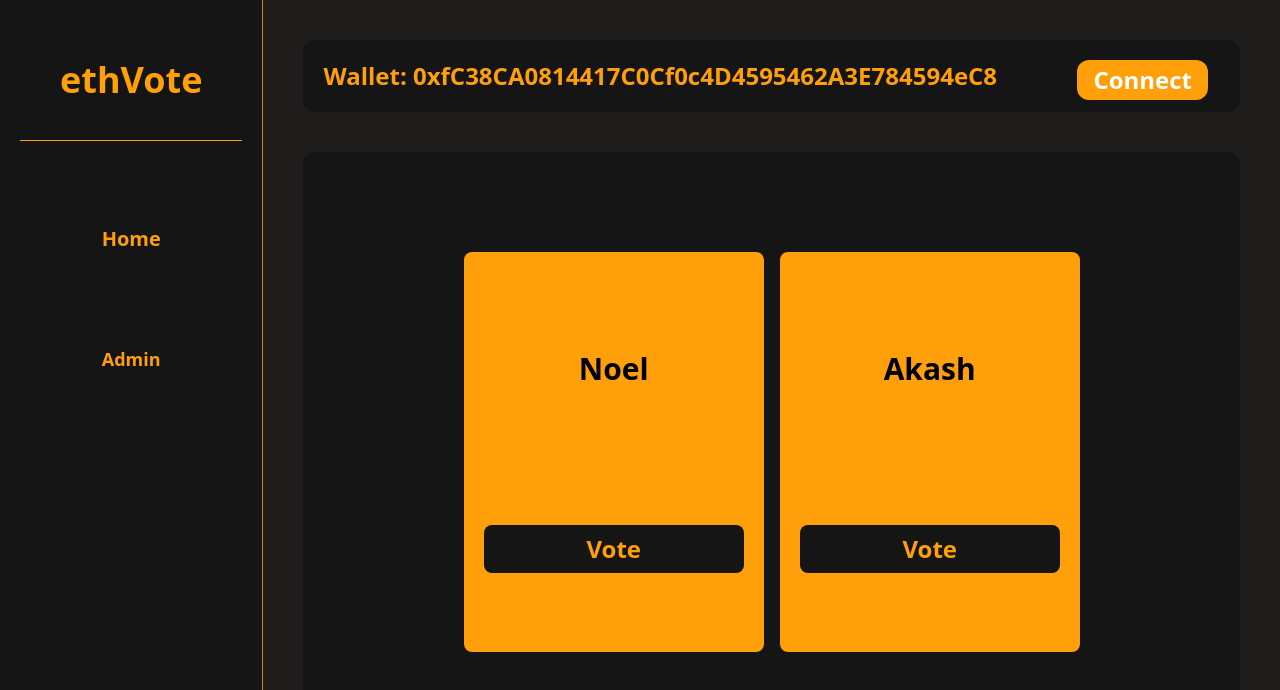
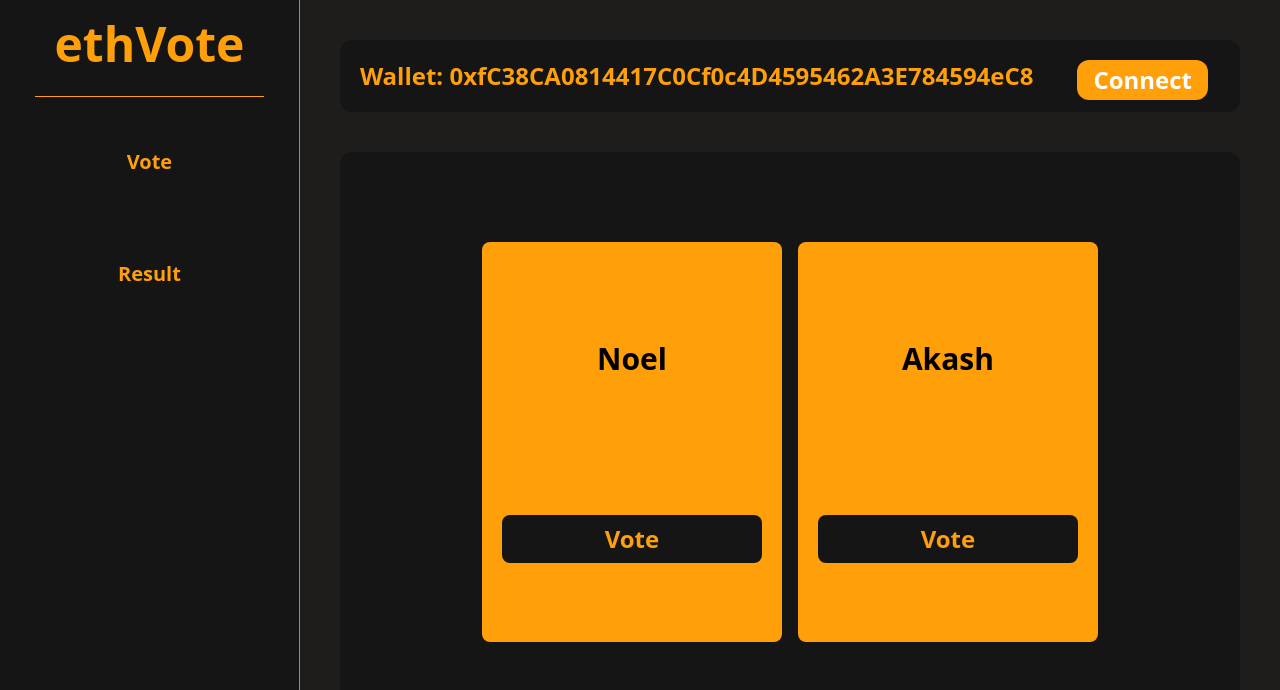
Before and after one commit to akash-skj/Decentralised-Voting-DApp, a React (Vite) app in the folder client/: page /Result in a window 1280 px wide. Shown: the top 690 px of the page. Built offline with nearby package versions, Linux system fonts and the light colour scheme.

Commit message:
Splitted Services.jsx to Vote.jsx and Connect.jsx to implement react-router and created a new component Result.jsx

```diff
--- a/client/package.json
+++ b/client/package.json
@@ -9,7 +9,8 @@
   },
   "dependencies": {
     "react": "^18.0.0",
-    "react-dom": "^18.0.0"
+    "react-dom": "^18.0.0",
+    "react-router-dom": "^6.3.0"
   },
   "devDependencies": {
     "@types/react": "^18.0.0",
--- a/client/src/App.jsx
+++ b/client/src/App.jsx
@@ -1,13 +1,18 @@
-import { Navbar, Footer, Welcome, Services } from "./components";
+import { Navbar, Footer, Welcome, Services, Connect } from "./components";
+import { BrowserRouter, Route, Routes } from"react-router-dom"
 
 const App = () => {
 
   return (
-    <div className="flex bg-[#1f1c1c]">
-      <Navbar />
-      <Services />
-
-    </div>
+    <BrowserRouter>
+      <div className="flex bg-[#1f1c1c]">
+        <Navbar />
+        <div className="w-full">
+          <Connect />
+          <Services />
+        </div>
+      </div>
+    </BrowserRouter>
   )
 }
 
--- a/client/src/components/Candidate.jsx
+++ b/client/src/components/Candidate.jsx
@@ -1,6 +1,4 @@
 const Candidate= ({candidate}) => {
-
-
 
     return(
             <div className="p-5 m-5 mx-2 w-[300px] h-[400px] justify-around flex flex-col text-center rounded-lg bg-honey-gold">
@@ -8,7 +6,6 @@ const Candidate= ({candidate}) => {
                     <h1 className="text-black text-3xl justify-start">{candidate}</h1>
                 </div>
                 <button className="text-honey-gold text-center bg-honey-brown rounded-lg p-2" >Vote</button>
-
             </div>
     )
 }
--- /dev/null
+++ b/client/src/components/Connect.jsx
@@ -0,0 +1,19 @@
+const Connect= ()=>{
+    const connectWallet= ()=>{
+
+    }
+    return(
+        <div className="w-full">
+            <div>
+                <div className="relative m-10 text-2xl bg-honey-brown text-white h-[72px] font-semibold  rounded-xl  p-5 pr-8">
+                    <h1 className="absolute text-honey-gold">Wallet: 0xfC38CA0814417C0Cf0c4D4595462A3E784594eC8</h1>
+                    <div className="flex justify-end">
+                        <button type="button" onClick={connectWallet} className="flex flex-row items-center bg-honey-gold p-1 pr-4 pl-4 rounded-xl  hover:bg-opacity-80 transition duration-100">Connect</button>
+                    </div>
+                </div>
+            </div>
+        </div>
+
+    )
+}
+export default Connect;
--- a/client/src/components/Navbar.jsx
+++ b/client/src/components/Navbar.jsx
@@ -2,14 +2,14 @@ const Navbar = () => {
     return(
         <div className="relative border-solid border-r-[1px] w-[320px] border-opacity-80 border-r-honey-gold bg-honey-brown p-5 h-screen text-honey-gold">
             <div className="justify-center text-center">
-                <h1 className="text-4xl font-semibold border-solid border-b-[1px] p-10 border-b-honey-gold  ">ethVote</h1>
+                <a href="/" className="text-5xl font-semibold border-solid border-b-[1px] p-5 border-b-honey-gold  ">ethVote</a>
             </div>
-            <div className="justify-center items-center">
+            <div className="justify-center text-center items-center">
                 <div className="text-xl p-1 pt-[80px]">
-                    <button className="p-1 pr-3 w-full font-semibold pl-3 hover:bg-white hover:bg-opacity-5 rounded-lg transition duration-100">Home</button>
+                    <a href="/Vote" className="p-1 font-semibold px-[100px] hover:bg-white hover:bg-opacity-5 rounded-lg transition duration-100">Vote</a>
                 </div>
-                <div className="text-lg p-1 pt-[80px]">
-                    <button className="p-1 pr-3 w-full font-semibold pl-3 hover:bg-white hover:bg-opacity-5 rounded-lg transition duration-100">Admin</button>
+                <div className="text-xl p-1 pt-[80px]">
+                    <a href="/Result" className="p-1 px-[94px] w-full font-semibold hover:bg-white hover:bg-opacity-5 rounded-lg transition duration-100">Result</a>
                 </div>
             </div>
 
--- /dev/null
+++ b/client/src/components/Result.jsx
@@ -0,0 +1,12 @@
+const Result= () => {
+
+
+
+    return(
+            <div className="text-7xl">
+                Hi
+            </div>
+    )
+}
+
+export default Result;
--- a/client/src/components/Services.jsx
+++ b/client/src/components/Services.jsx
@@ -1,29 +1,19 @@
 import {Candidate} from "./" ;
+
 const Services = () => {
 
-    const connectWallet= ()=>{
-
-    }
     const candidates = ["Noel","Akash",];
     return(
 
-        <div className="w-full">
-            <div>
-                <div className="relative m-10 text-2xl bg-honey-brown text-white h-[72px] font-semibold  rounded-xl  p-5 pr-8">
-                    <h1 className="absolute text-honey-gold">Wallet: 0xfC38CA0814417C0Cf0c4D4595462A3E784594eC8</h1>
-                    <div className="flex justify-end">
-                        <button type="button" onClick={connectWallet} className="flex flex-row items-center bg-honey-gold p-1 pr-4 pl-4 rounded-xl  hover:bg-opacity-80 transition duration-100">Connect</button>
-                    </div>
-                </div>
-            </div>
-            <div className="flex flex-col justify-center items-center h-3/4 m-10 mb-5 text-2xl bg-honey-brown text-honey-gold font-semibold rounded-xl">
-                <div className="flex flex-wrap justify-content items-center">
+        <div>
+            <div className="flex flex-col justify-center items-center h-full m-10 mb-5 text-2xl bg-honey-brown text-honey-gold font-semibold rounded-xl">
+                <div className="flex py-[70px] flex-wrap justify-content items-center">
                     {candidates.map((candidate)=>(<Candidate candidate={candidate}/>))}
 
                 </div>
             </div>
+        </div>
 
-        </div>
     )
 }
 
--- a/client/src/components/index.js
+++ b/client/src/components/index.js
@@ -4,3 +4,5 @@ export {default as Welcome} from './Welcome';
 export {default as Services} from './Services';
 export {default as Footer} from './Footer';
 export {default as Candidate} from './Candidate';
+export {default as Result} from './Result';
+export {default as Connect} from './Connect';
```
Also changed, not shown: 1 other file (tests, documents, lock files or other folders).
